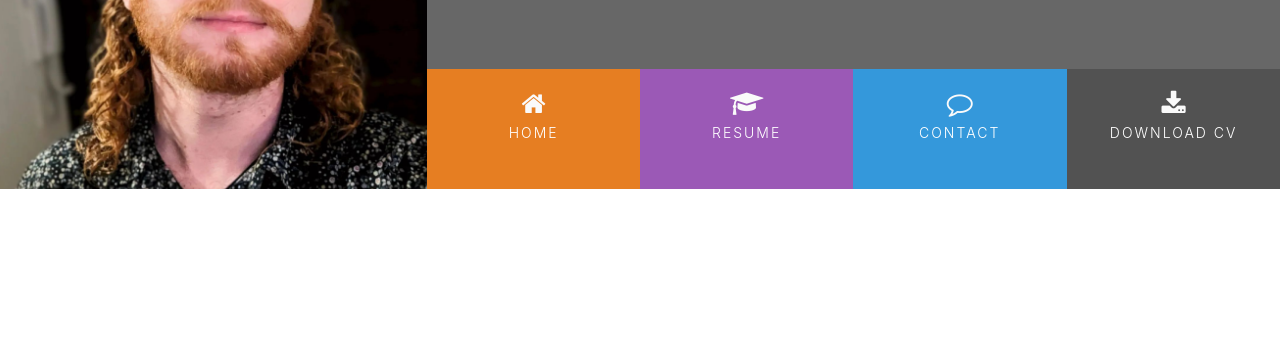
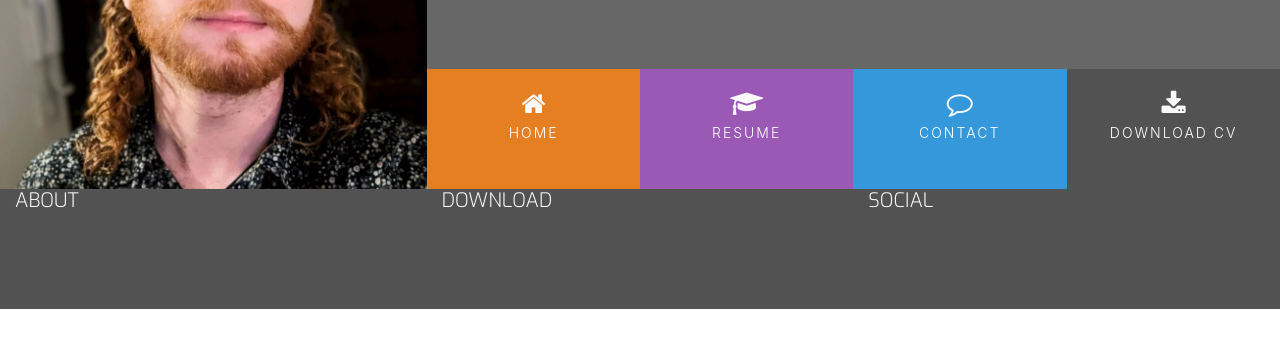
Before and after one commit to acelliott1218/bootstrap, a plain HTML site: page index.html in a window 1280 px wide. Shown: the part 180-528 px from the top of the page. Drawn offline with nearby package versions, Linux system fonts and the light colour scheme.

Commit message:
footer: add structure for footer content, styling

```diff
--- a/assets/css/style.css
+++ b/assets/css/style.css
@@ -22,6 +22,21 @@
     background-color: #525252;
 }
 
+/*--------------------------------------------Special paddings/margins/text*/
+
+h1,h2,h3,h4{
+    margin:0;
+}
+
+.uppercase {
+    text-transform:uppercase;
+}
+
+.general-sub {
+    font-family:"Exo",sans-serif;
+    font-weight:300;
+    color:#fafafa
+}
 /*--------------------------------------------Heading*/
 
 header {
@@ -113,3 +128,12 @@ header {
     background: rgba(0,0,0,0.2);
     height:120px;
 }
+
+/*--------------------------------------------Heading*/
+
+footer {
+    background-color: #525252;
+    color: #fafafa;
+    min-height: 120px;
+    margin: 0;
+}
--- a/index.html
+++ b/index.html
@@ -45,7 +45,18 @@
     <section>
 
     </section>
-    <footer>
+    <footer class="container-fluid">
+        <div class="row">
+            <div class="col-sm-4">
+                <h5 class="uppercase general-sub">About</h5>
+            </div>
+            <div class="col-sm-4">
+                <h5 class="uppercase general-sub">Download</h5>
+            </div>
+            <div class="col-sm-4">
+                <h5 class="uppercase general-sub">Social</h5>
+            </div>
+        </div>
 
     </footer>
 </body>
```
